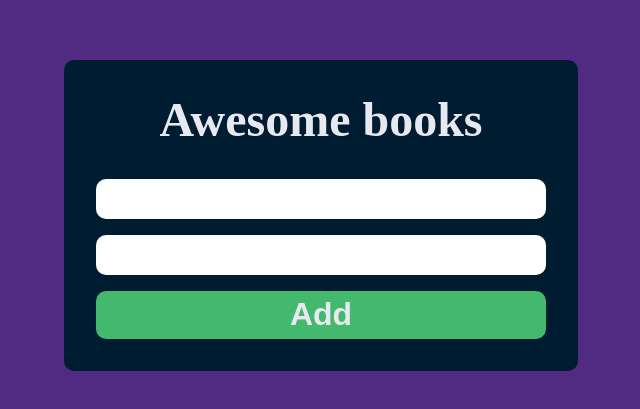
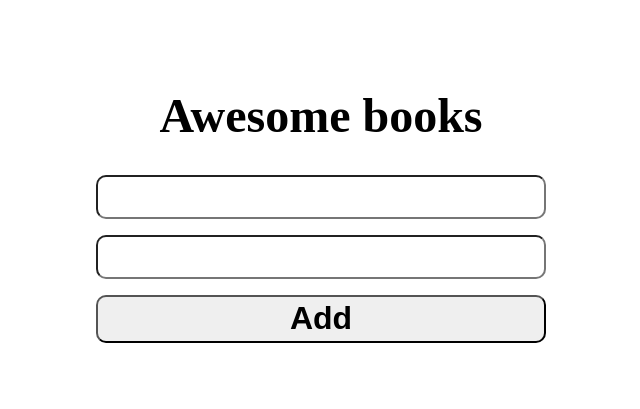
Before and after one commit to ammarAlaliS/BooksPage.github.io, a website: page index.html in a window 1280 px wide. Shown: the part 185-594 px from the top of the page, without its empty margins (319-959 px from the left). Drawn offline with Linux system fonts and the light colour scheme.

Commit message:
Creat logic to remove books and reset styles

```diff
--- a/js/app.js
+++ b/js/app.js
@@ -20,6 +20,7 @@ class Books {
     });
   }
 
+  // Creating functionality to remove books
   static removeBook(index) {
     const bookDiv = document.getElementById(`book-${index}`);
     if (bookDiv) {
@@ -48,6 +49,8 @@ document.getElementById('booksForm').addEventListener('submit', (e) => {
 const booksHTML = Books.addNewBook(data);
 booksBox.innerHTML = booksHTML.join('');
 
+// Creating addEventListener functionality
+
 booksBox.addEventListener('click', (e) => {
   if (e.target.classList.contains('bookButton')) {
     const index = parseInt(e.target.getAttribute('data-index'), 10);
--- a/style.css
+++ b/style.css
@@ -11,7 +11,6 @@ main {
   flex-direction: column;
   align-items: center;
   justify-content: center;
-  background-color: #512b81;
 }
 
 .mainBox {
@@ -21,7 +20,6 @@ main {
   flex-direction: column;
   justify-content: center;
   gap: 1rem;
-  background-color: #001c30;
   padding: 2rem;
   border-radius: 10px;
 }
@@ -30,7 +28,6 @@ main {
   margin: 0;
   text-align: center;
   font-size: 3rem;
-  color: #e8e9f0;
 }
 
 form {
@@ -44,7 +41,6 @@ form {
   outline: none;
   padding: 1rem;
   font-size: 1.3rem;
-  border: none;
   border-radius: 10px;
 }
 
@@ -52,9 +48,6 @@ form {
   height: 3rem;
   font-size: 2rem;
   font-weight: bold;
-  background-color: #42b96c;
-  color: #e8e9f0;
-  border: none;
   border-radius: 10px;
   cursor: pointer;
 }
@@ -62,7 +55,6 @@ form {
 .bookTitle,
 .bookAutor {
   font-size: 2rem;
-  color: blue;
   margin: 0;
 }
 
@@ -71,10 +63,7 @@ form {
   height: 3rem;
   font-size: 1.5rem;
   font-weight: bold;
-  background-color: red;
   border-radius: 10px;
-  color: #e8e9f0;
-  border: none;
 }
 
 .bookContainer {
```
